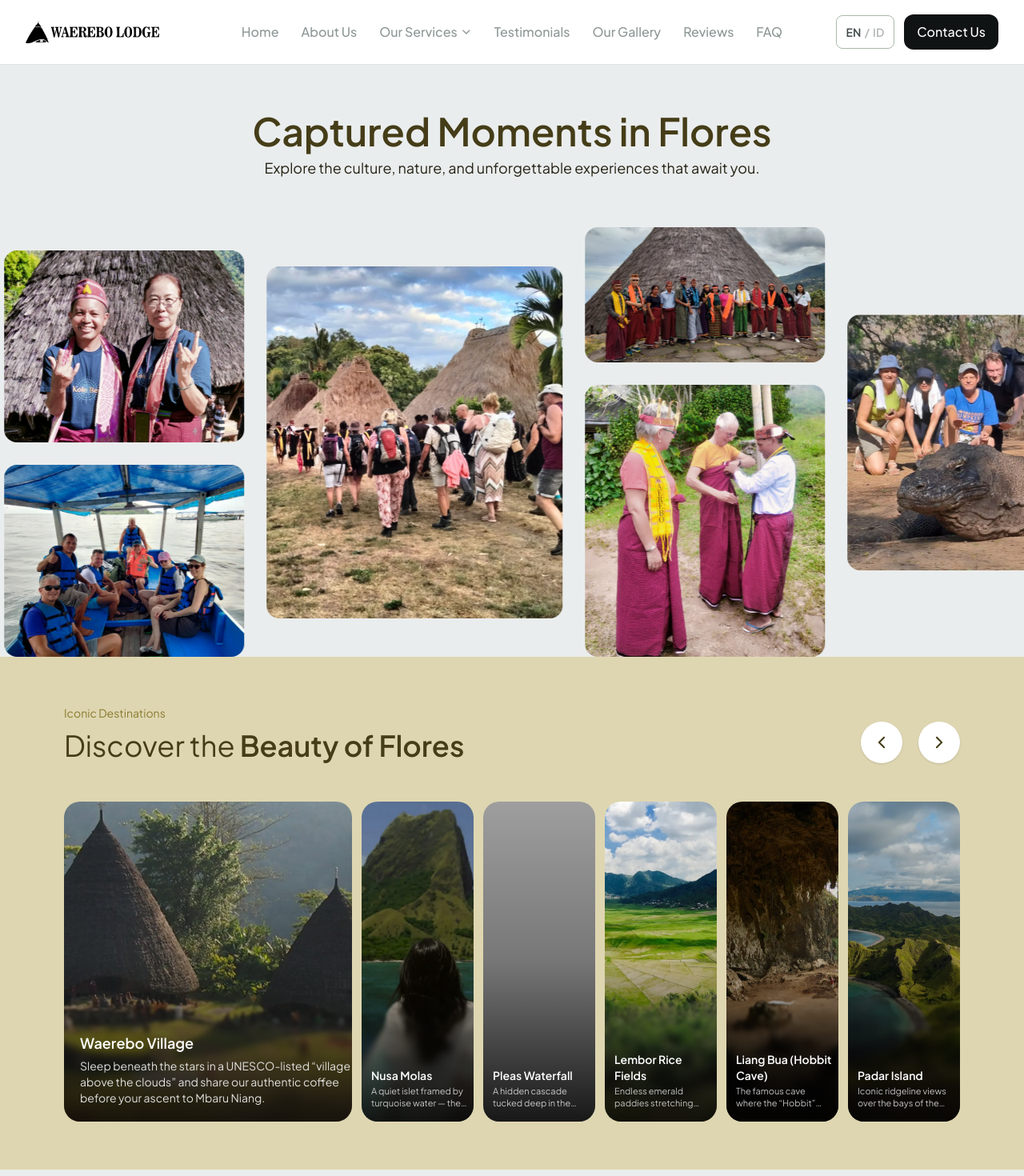
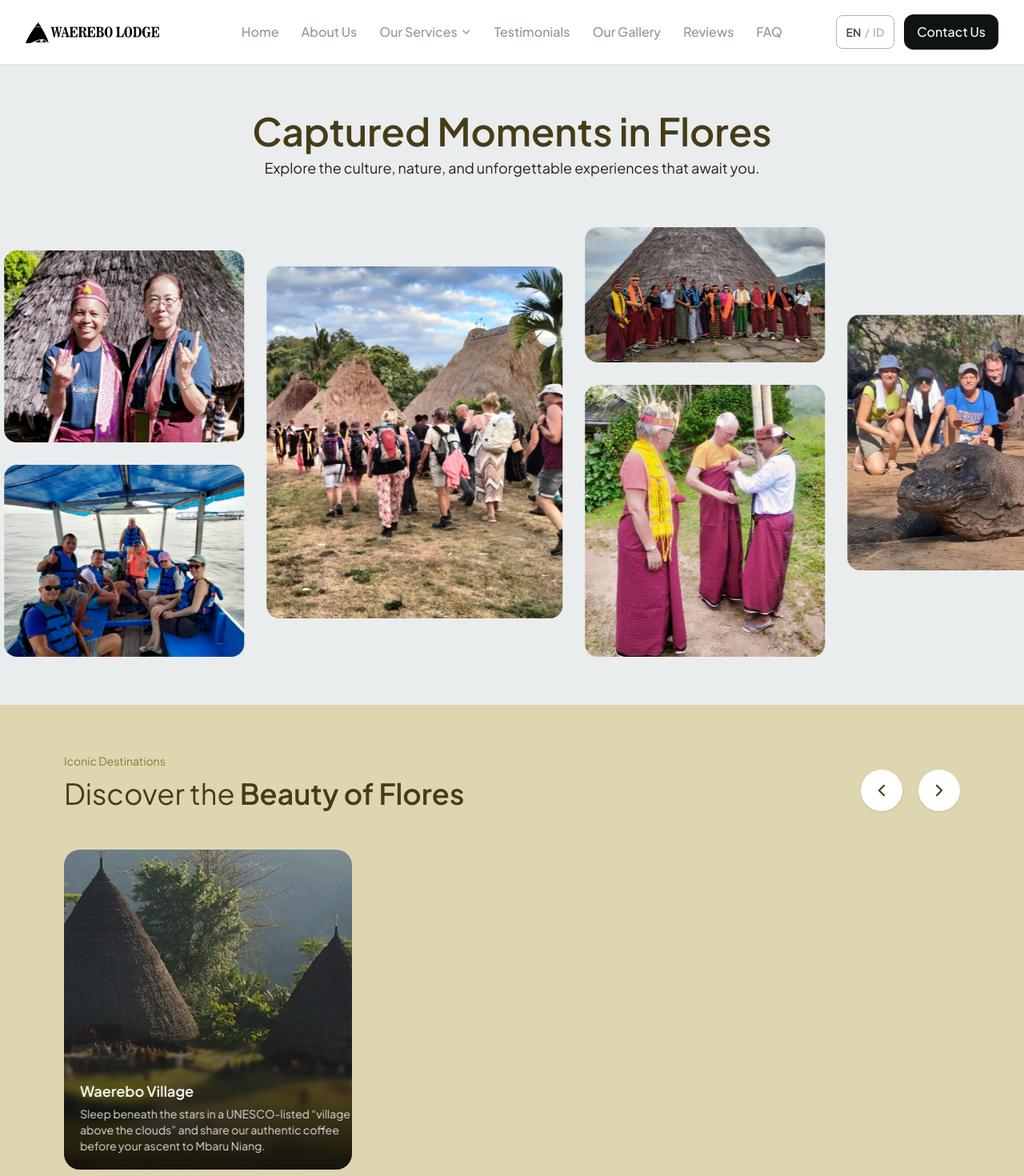
Before and after one commit to waerebolodgeweb-sudo/new-website, a Next.js app: page /gallery in a window 1280 px wide. Shown: the top 1470 px of the page at 80% size. Built offline with nearby package versions, Linux system fonts and the light colour scheme; grey boxes are pictures that could not be loaded.

Commit message:
feat: add iconic fade animation for carousel transitions and update gallery layout

```diff
--- a/app/gallery/_components/GalleryContent.tsx
+++ b/app/gallery/_components/GalleryContent.tsx
@@ -173,8 +173,8 @@ const bentoA: Cell[] = [
   { kind: "photo", index: 2, span: "sq" },
   { kind: "photo", index: 4, span: "tall" },
   { kind: "photo", index: 5, span: "sq" },
+  { kind: "photo", index: 3, span: "wide" },
   { kind: "tile", index: 2 },
-  { kind: "photo", index: 3, span: "wide" },
 ];
 
 /* Figma Frame 176 — bento B: 5 photos + 2 tiles */
@@ -195,8 +195,8 @@ const bentoC: Cell[] = [
   { kind: "photo", index: 12, span: "wide" },
   { kind: "photo", index: 13, span: "big" },
   { kind: "photo", index: 14, span: "sq" },
+  { kind: "photo", index: 15, span: "tall" },
   { kind: "tile", index: 6 },
-  { kind: "photo", index: 15, span: "tall" },
 ];
 
 /* ────────────────────────────────────────────────
@@ -291,17 +291,22 @@ function IconicCarousel({ lang }: { lang: Lang }) {
       </div>
 
       <div className="flex gap-3">
-        {/* Featured — 592w equivalent */}
+        {/* Featured — all images stacked, crossfade on change */}
         <div className="relative h-[300px] flex-1 overflow-hidden rounded-[20px] lg:h-[400px]">
-          <Image
-            src={`${featured.image}-Desktop.webp`}
-            alt={featured.title}
-            fill
-            sizes="(min-width: 1024px) 592px, 100vw"
-            className="object-cover"
-          />
+          {iconicDestinations.map((dest, i) => (
+            <Image
+              key={dest.title}
+              src={`${dest.image}-Desktop.webp`}
+              alt={dest.title}
+              fill
+              sizes="(min-width: 1024px) 592px, 100vw"
+              className={`object-cover transition-all duration-700 ease-out ${
+                i === start ? "scale-100 opacity-100" : "scale-105 opacity-0"
+              }`}
+            />
+          ))}
           <div className="absolute inset-0 bg-gradient-to-t from-black/80 via-black/20 to-transparent" />
-          <div className="absolute bottom-5 left-5 max-w-md">
+          <div key={featured.title} className="iconic-fade absolute bottom-5 left-5 max-w-md">
             <h3 className="text-lg font-semibold text-white">
               {featured.title}
             </h3>
@@ -311,8 +316,8 @@ function IconicCarousel({ lang }: { lang: Lang }) {
           </div>
         </div>
 
-        {/* 5 narrow cards — 140x400, desktop only */}
-        <div className="hidden gap-3 lg:flex">
+        {/* 5 narrow cards — 140x400, desktop only, re-animate on change */}
+        <div key={start} className="iconic-fade hidden gap-3 lg:flex">
           {rest.map((dest) => (
             <button
               key={dest.title}
@@ -361,7 +366,7 @@ export default function GalleryContent() {
       </section>
 
       {/* Hero photo strip */}
-      <section className="overflow-hidden bg-neutral-050">
+      <section className="overflow-hidden bg-neutral-050 pb-10 lg:pb-[60px]">
         <HeroStrip />
       </section>
 
--- a/app/globals.css
+++ b/app/globals.css
@@ -217,3 +217,19 @@ body {
     transform: translateX(-50%);
   }
 }
+
+/* Iconic destination carousel change animation */
+@keyframes iconic-fade {
+  from {
+    opacity: 0;
+    transform: translateX(24px);
+  }
+  to {
+    opacity: 1;
+    transform: translateX(0);
+  }
+}
+
+.iconic-fade {
+  animation: iconic-fade 0.6s ease both;
+}
```
